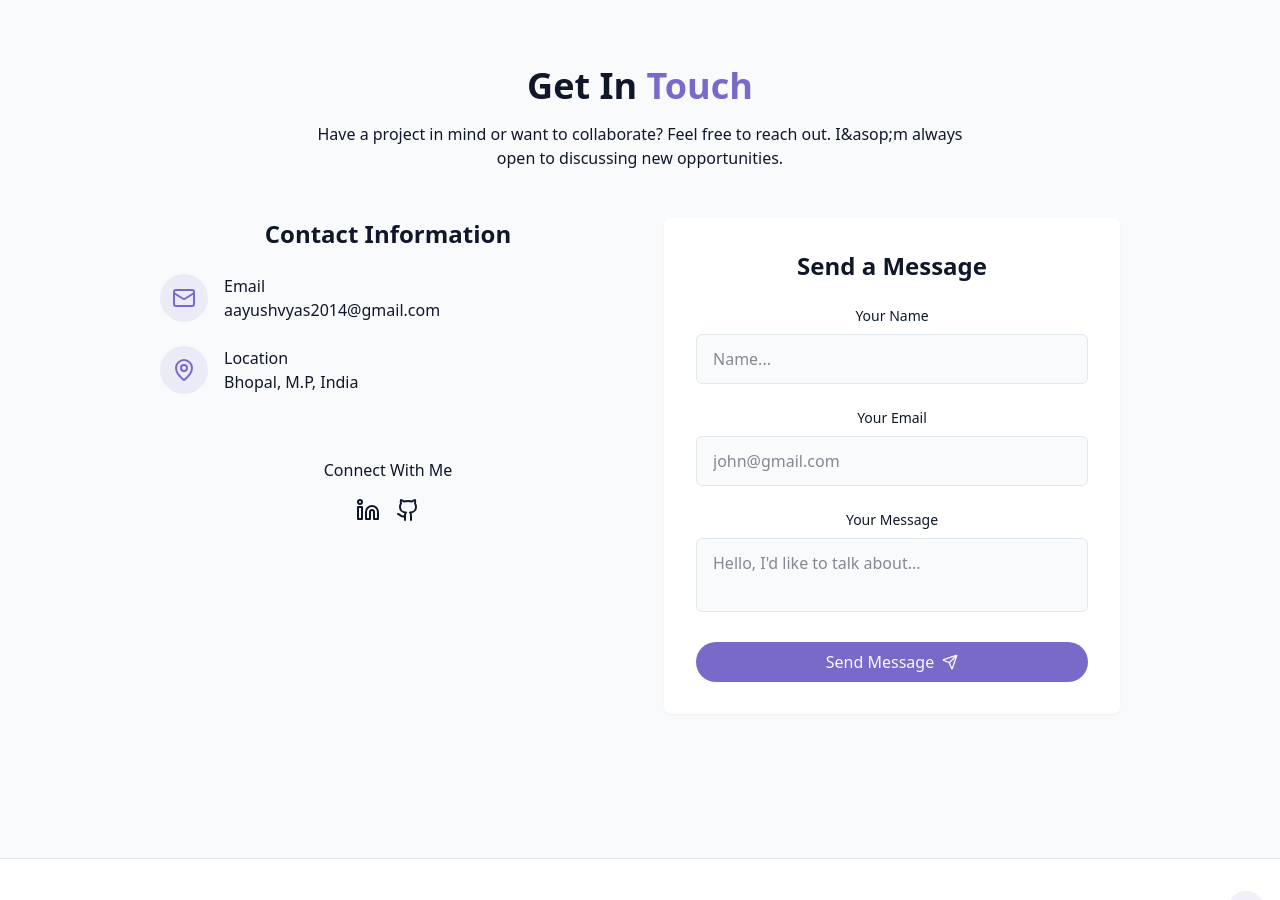
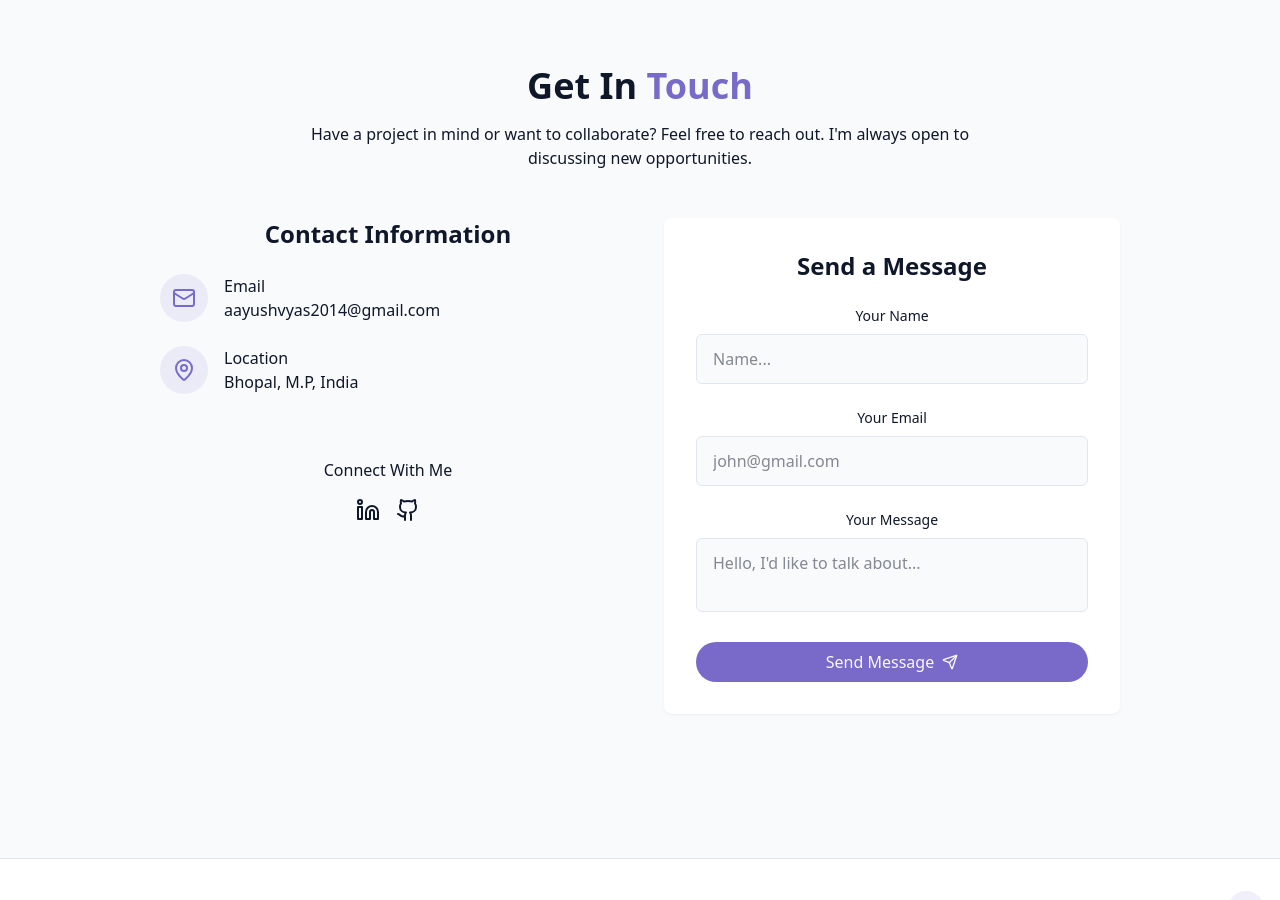
Before and after one commit to av109/portfolio-websitev1, a React (Vite) app: page / in a window 1280 px wide. Shown: the part 3580-4480 px from the top of the page. Built offline with nearby package versions, Linux system fonts and the light colour scheme.

Commit message:
typing mistak

```diff
--- a/src/components/ContactSection.jsx
+++ b/src/components/ContactSection.jsx
@@ -31,7 +31,7 @@ export const ContactSection = () => {
 
         <p className="text-center text-muted-foreground mb-12 max-w-2xl mx-auto">
           Have a project in mind or want to collaborate? Feel free to reach out.
-          I&asop;m always open to discussing new opportunities.
+          I&apos;m always open to discussing new opportunities.
         </p>
 
         <div className="grid grid-cols-1 md:grid-cols-2 gap-12">
```
